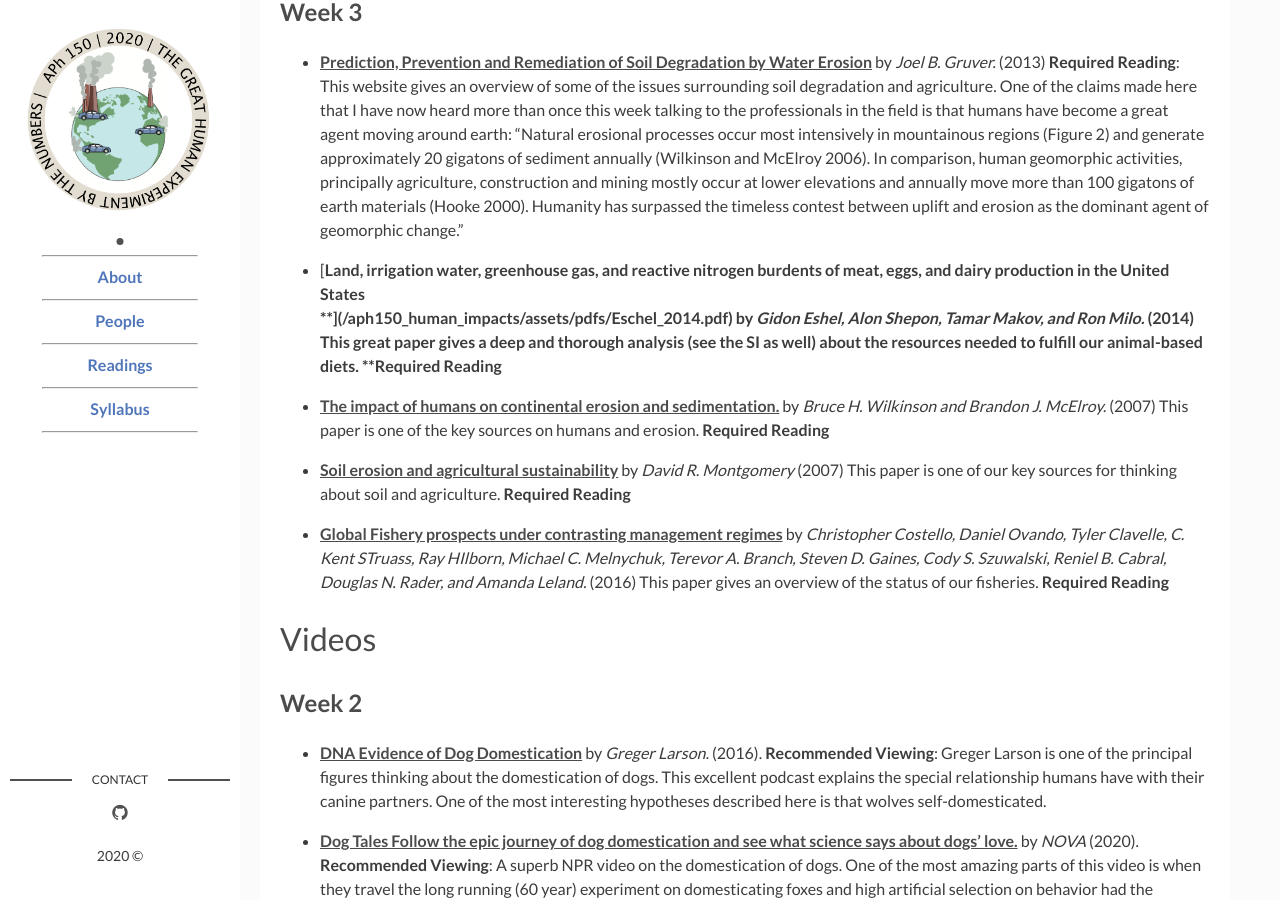
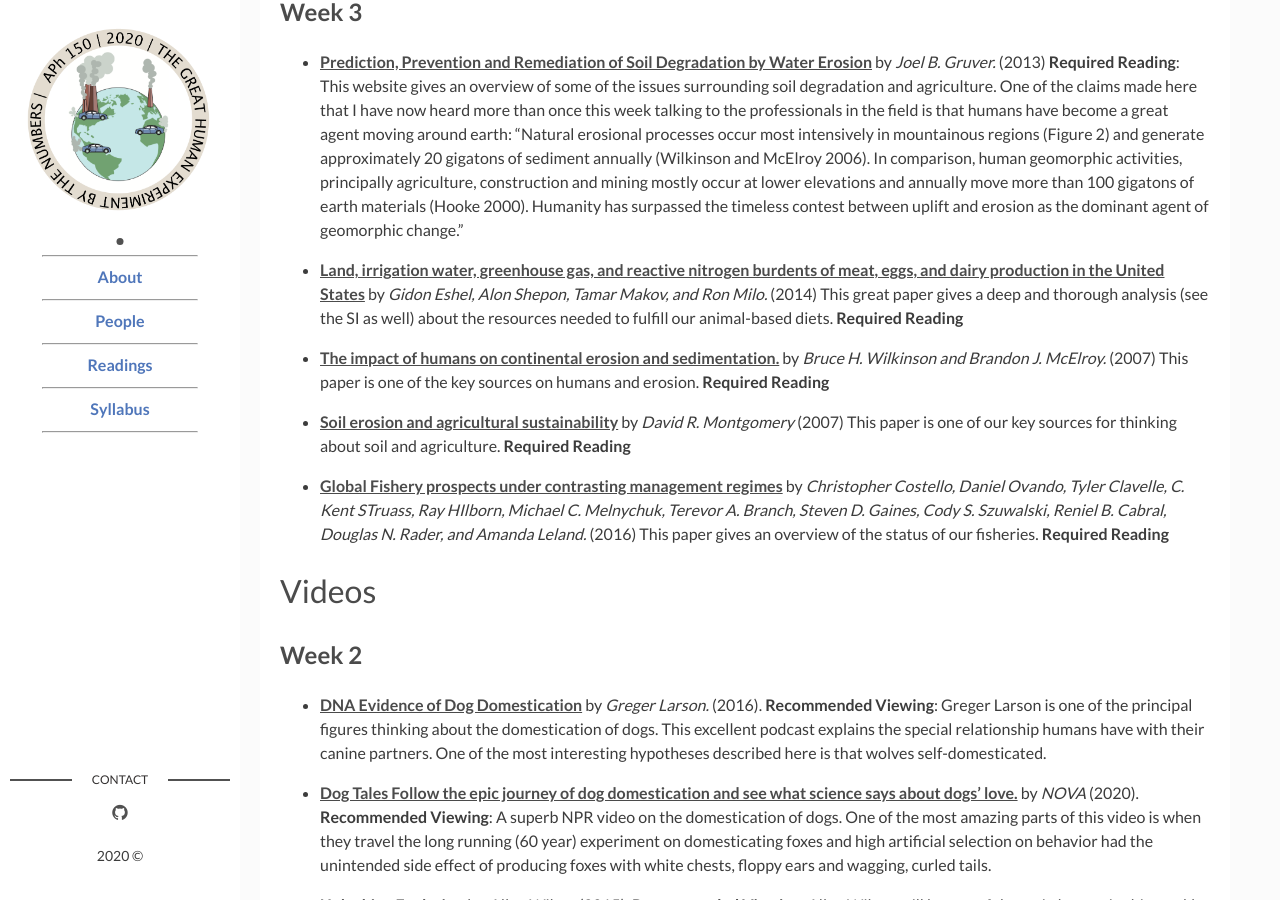
Before and after one commit to RPGroup-PBoC/aph150_human_impacts, a Jekyll site: the page built from page02_readings.md, in a window 1280 px wide and 900 px high, scrolled down 2424 px. Built offline with Jekyll 4.4.1, drawn with Linux system fonts in a browser that asks for light colours.

Commit message:
Fixed another syntax problem

```diff
--- a/_data/readings.yaml
+++ b/_data/readings.yaml
@@ -248,9 +248,7 @@ Week 3:
       contest between uplift and erosion as the dominant agent of geomorphic
       change."
   - pub:
-    title: >
-      Land, irrigation water, greenhouse gas, and reactive nitrogen burdents of
-      meat, eggs, and dairy production in the United States
+    title: Land, irrigation water, greenhouse gas, and reactive nitrogen burdents of meat, eggs, and dairy production in the United States
     authors: Gidon Eshel, Alon Shepon, Tamar Makov, and Ron Milo.
     year: 2014
     link: Eschel_2014.pdf
```
